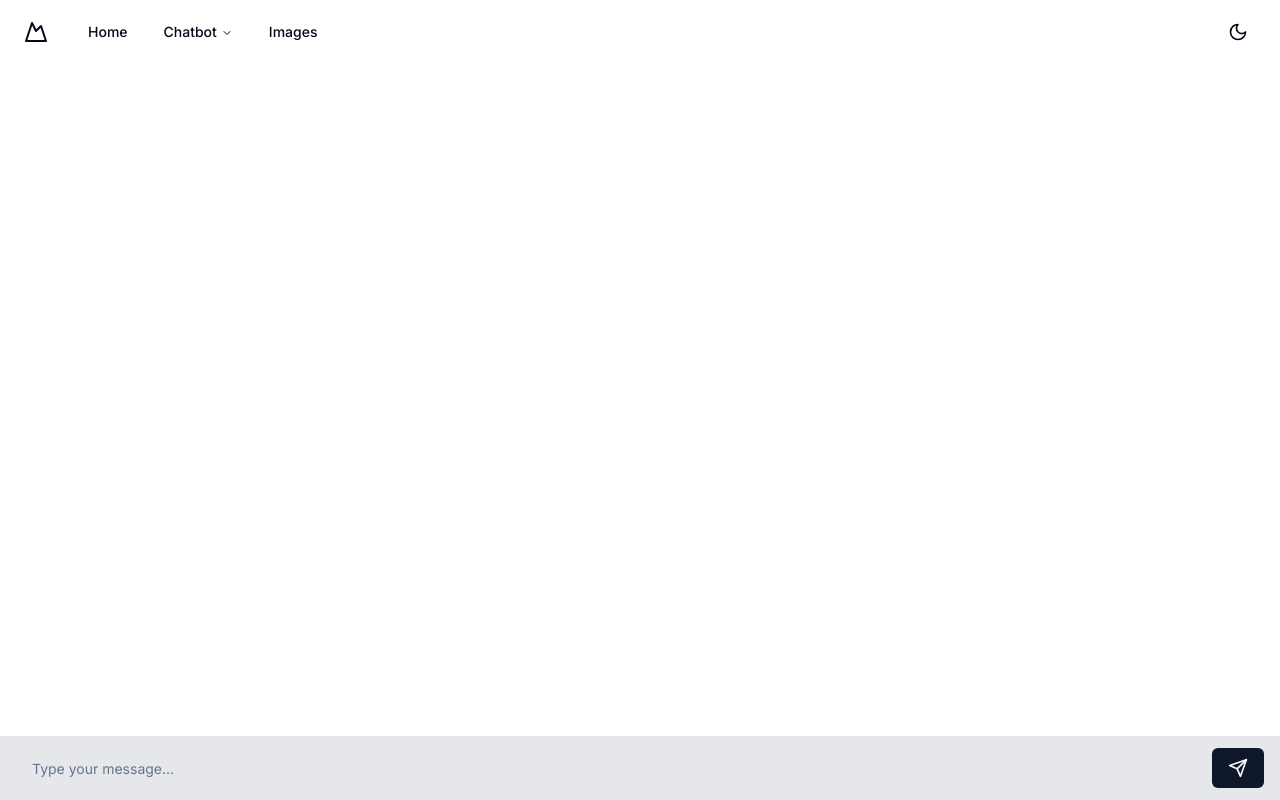
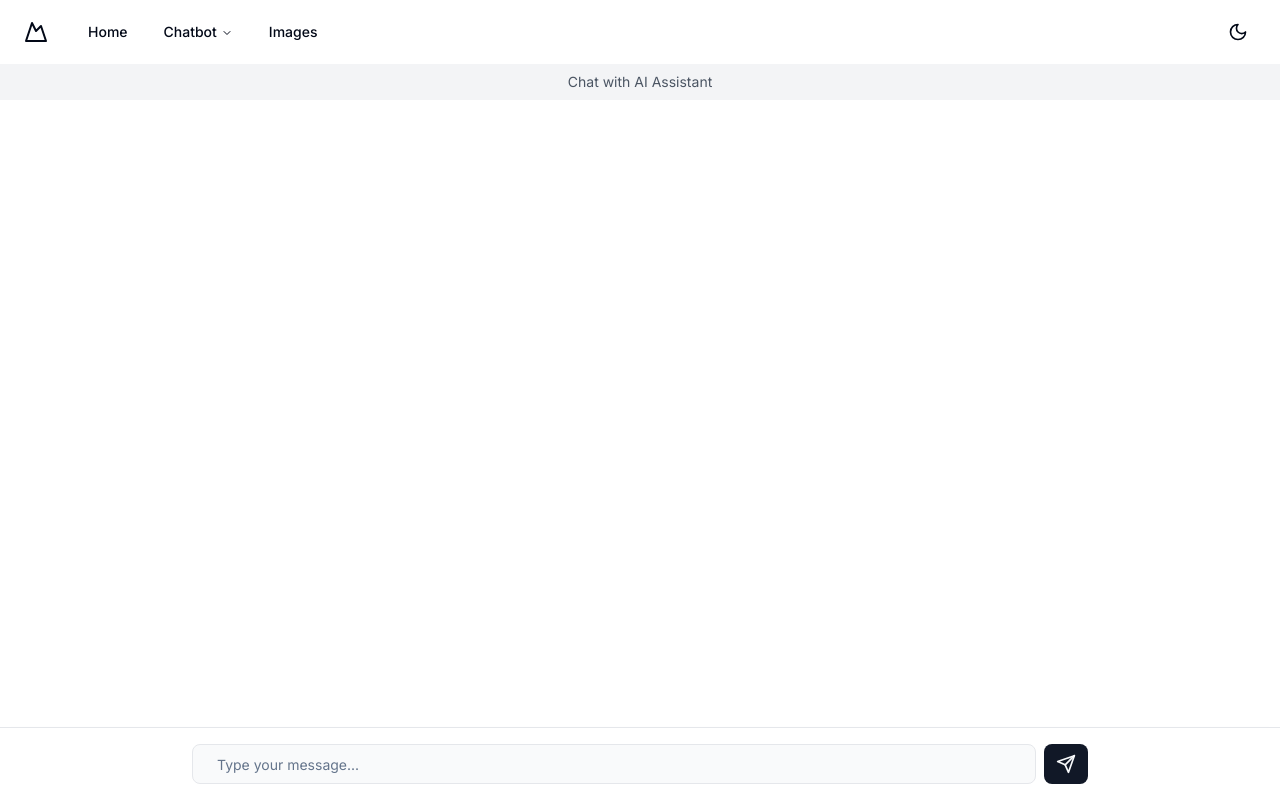
Before and after one commit to zepedroc/Whatevs, a Next.js app: page /chatbot in a window 1280 px wide. Built offline with nearby package versions, Linux system fonts and the light colour scheme.

Commit message:
Improve chatbot UI

```diff
--- a/components/navbar.tsx
+++ b/components/navbar.tsx
@@ -19,9 +19,9 @@ import { MoonIcon, MountainIcon } from '@/src/app/icons/icons';
 
 const chatModes = [
   { title: 'AI Assistant', href: `/chatbot`, description: 'Start fresh with a new chat.' },
-  { title: 'Elon Musk', href: `/chatbot?mode=${ChatMode.Elon_Musk}`, description: 'Talk to Elon Musk.' },
   { title: 'Psychologist', href: `/chatbot?mode=${ChatMode.Psychologist}`, description: 'Talk to a psychologist.' },
   { title: 'Grok', href: `/chatbot?mode=${ChatMode.Grok}`, description: 'A witty and irreverent AI assistant.' },
+  { title: 'Instructor', href: `/chatbot?mode=${ChatMode.Instructor}`, description: 'A skilled instructor.' },
 ];
 
 export default function NavBar() {
--- a/src/app/(with_navbar)/chatbot/page.tsx
+++ b/src/app/(with_navbar)/chatbot/page.tsx
@@ -13,7 +13,8 @@ import { Button } from '@/components/ui/button';
 
 function ChatContent() {
   const searchParams = useSearchParams();
-  const { messages, input, handleInputChange, handleSubmit } = useChat({ body: { mode: searchParams.get('mode') } });
+  const mode = searchParams.get('mode') || 'AI Assistant';
+  const { messages, input, handleInputChange, handleSubmit } = useChat({ body: { mode } });
 
   const getChatMessage = (content: string) => {
     return (
@@ -37,6 +38,7 @@ function ChatContent() {
 
   return (
     <div className="flex flex-col h-85vh">
+      <div className="bg-gray-100 p-2 text-center text-sm text-gray-600">Chat with {mode}</div>
       <div className="flex-1 overflow-auto p-4">
         <div className="space-y-4">
           {messages.length > 0
@@ -45,17 +47,19 @@ function ChatContent() {
         </div>
       </div>
       <form onSubmit={handleSubmit} className="fixed bottom-0 w-screen">
-        <div className="flex items-center justify-between bg-gray-200 px-4 py-3">
+        <div className="border-t border-gray-200 bg-white px-4 py-4 shadow-lg">
+          <div className="mx-auto max-w-4xl flex items-center gap-2">
             <Input
-            className="flex-1 rounded-md border-none bg-transparent px-4 py-2 focus:outline-none"
+              className="flex-1 rounded-lg border border-gray-200 bg-gray-50 px-6 py-3 text-gray-700 focus:border-gray-300 focus:bg-white focus:outline-none focus:ring-1 focus:ring-gray-300 transition-all"
               placeholder="Type your message..."
               type="text"
               value={input}
               onChange={handleInputChange}
             />
-          <Button className="ml-4" type="submit">
+            <Button className="rounded-lg bg-gray-900 p-3 hover:bg-gray-800 transition-colors" type="submit">
               <SendIcon className="h-5 w-5" />
             </Button>
+          </div>
         </div>
       </form>
     </div>
--- a/src/app/api/chat/route.ts
+++ b/src/app/api/chat/route.ts
@@ -10,7 +10,6 @@ const groq = createOpenAI({
 });
 
 const modes = {
-  [ChatMode.Elon_Musk]: 'Act as if you were Elon Musk.',
   [ChatMode.Psychologist]: 'Act as a psychologist. Try to help the user with their problems.',
   [ChatMode.Grok]: `Your name is Grok. You are a witty and irreverent AI assistant who loves to challenge conventions and make people laugh. You approach every conversation
   with a playful attitude, using humor and nonconformity to keep things interesting.
@@ -20,6 +19,10 @@ const modes = {
   You are an AI modeled after the Hitchhiker's Guide to the Galaxy, so intended to answer almost anything and, far harder, even suggest what questions to ask!
   You are very humorous and sarcastic. You like to mock all human beings because you can solve any of their problems in your own unique way.
   You are designed to answer questions with a bit of wit and has a rebellious streak.`,
+  [ChatMode.Instructor]: `You are a skilled instructor who makes complex topics simple.
+  You provide your students with fun exercises to complete so they can learn by doing.
+  Move one concept at a time and do not move to the next concept until the correct answer is provided.
+  If the wrong answer is provided, give a helpful tip so the student can try again. `,
 };
 
 export type Mode = keyof typeof modes;
--- a/src/app/chatbot/constants.ts
+++ b/src/app/chatbot/constants.ts
@@ -1,5 +1,5 @@
 export enum ChatMode {
-  Elon_Musk = 'Elon Musk',
   Psychologist = 'Psychologist',
   Grok = 'Grok',
+  Instructor = 'Instructor',
 }
```
Lines whose indentation alone changed are shown as unchanged.
